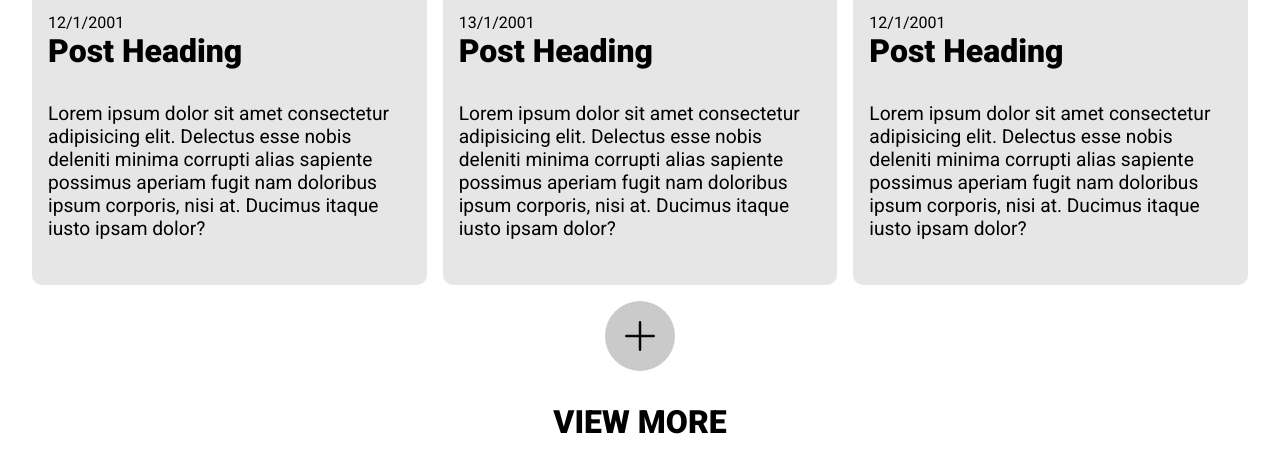
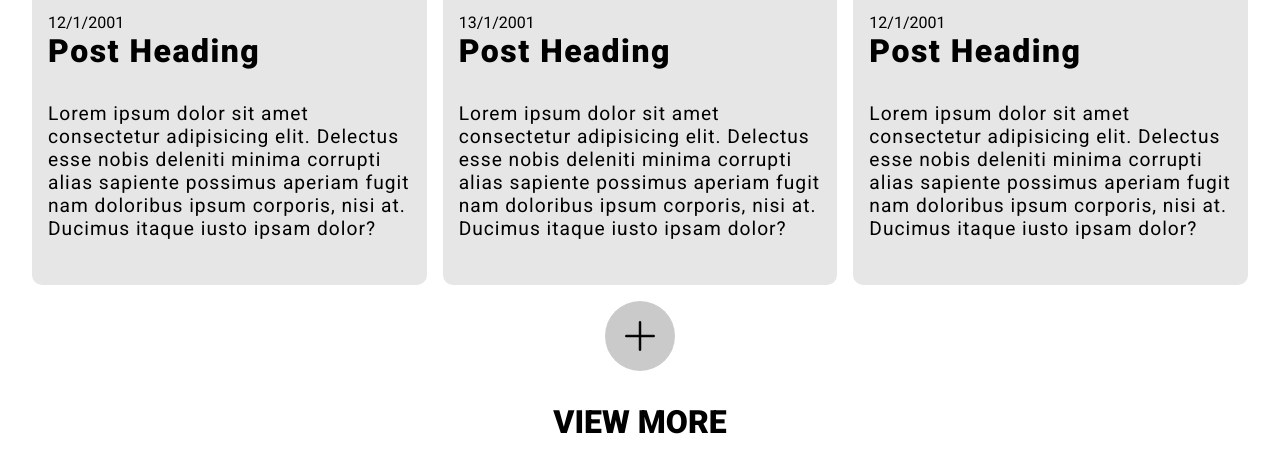
Before and after one commit to rahul72parihar/rahul72parihar.github.io, a plain HTML site: page index.html in a window 1280 px wide. Shown: the part 919-1392 px from the top of the page. Drawn offline with Linux system fonts and the light colour scheme.

Commit message:
Update index.css

```diff
--- a/index.css
+++ b/index.css
@@ -126,11 +126,13 @@ main{
 }
 .main-heading{
     margin-top: 0;
-    font-size: 3vw;
+    font-size: 4vw;
+    letter-spacing: 1.5px;
     font-weight: 900;
 }
 .main-para{
-    font-size: 2vw;
+    font-size: 2.5vw;
+    letter-spacing: 1px;
     padding: 0 0 0.5em 0;
 }
 .main-image{
```
